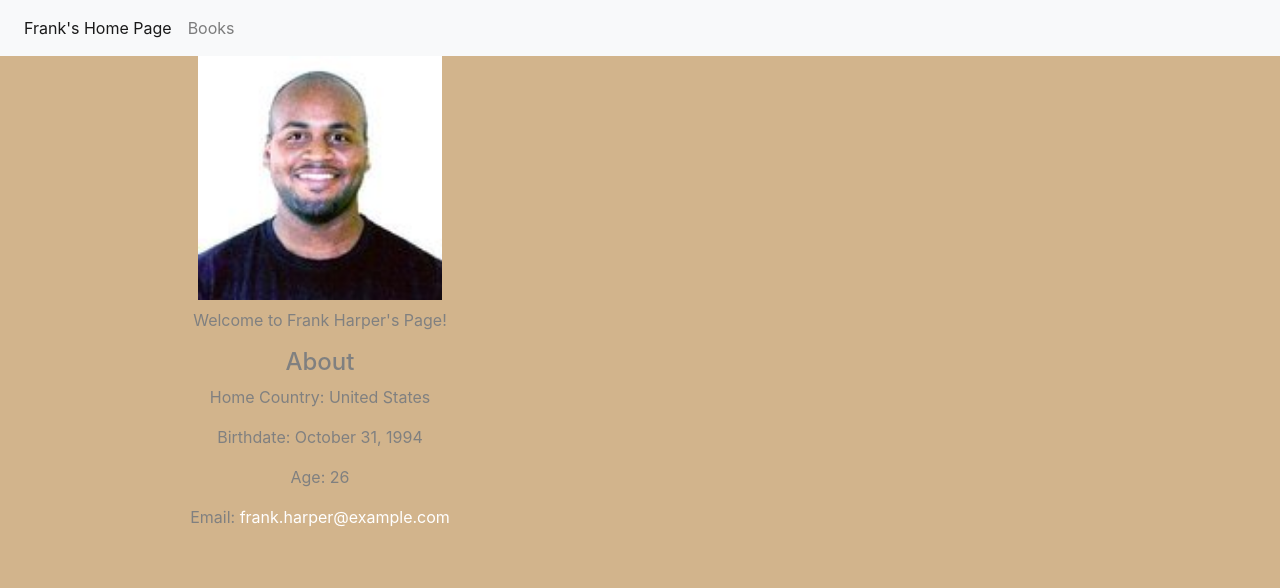
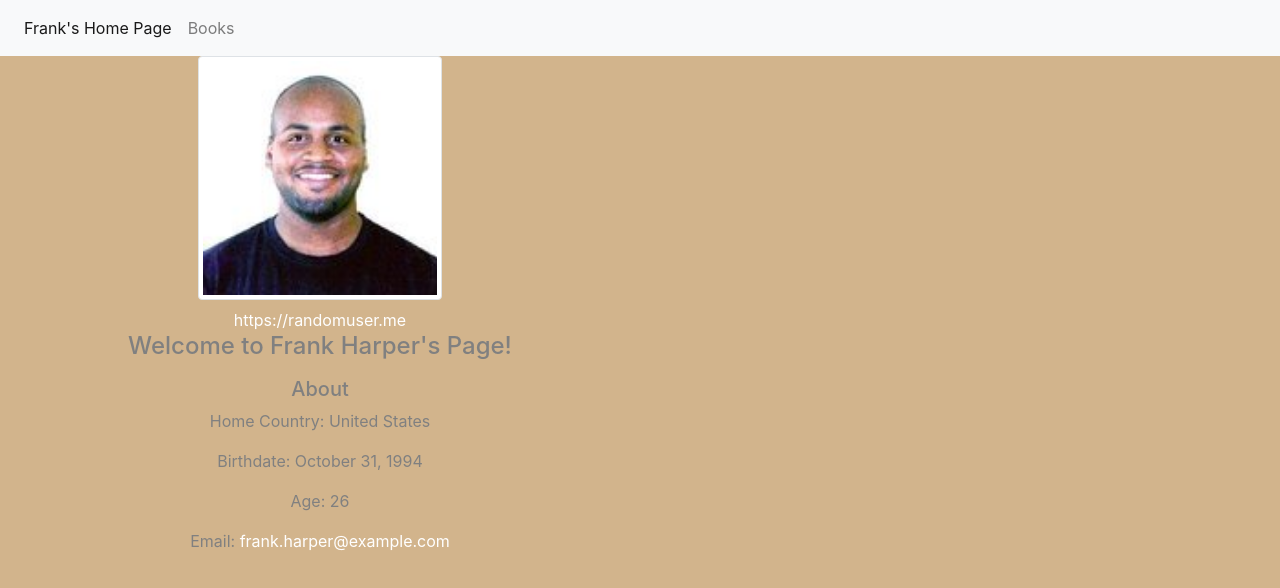
Before and after one commit to iu-msis/1-html-review-rrathje, a plain HTML site: page public/index.html in a window 1280 px wide. Drawn offline with nearby package versions, Linux system fonts and the light colour scheme.

Commit message:
final commit

```diff
--- a/public/index.html
+++ b/public/index.html
@@ -26,10 +26,11 @@
     </nav>
 
     <div class="col-6">
-          <h1><img src="img/30.jpg" class="img-fluid" alt="Responsive image"></h1>
-          <p>Welcome to Frank Harper's Page!
-          </p>
-          <h4>About</h4>
+          <h1><img src="img/30.jpg" class="img-thumbnail" alt="Responsive image"></h1>
+          <a href="https://randomuser.me" id="link">https://randomuser.me</a>
+          <h4><p>Welcome to Frank Harper's Page!
+          </p></h4>
+          <h5>About</h5>
           <p>Home Country: United States
           </p>
           <p>Birthdate: October 31, 1994
```
Also changed, not shown: public/books.html (+2 -1 lines).
